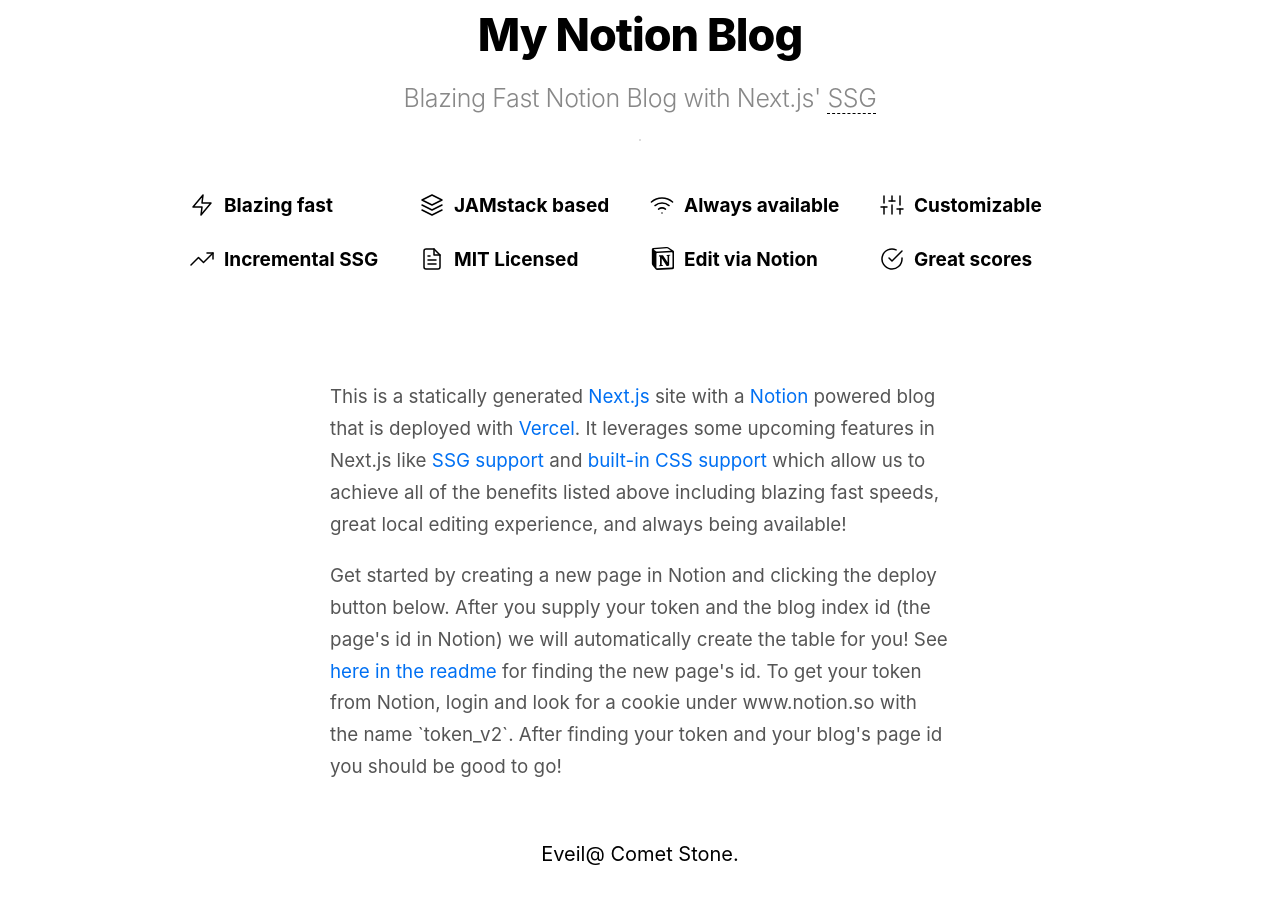
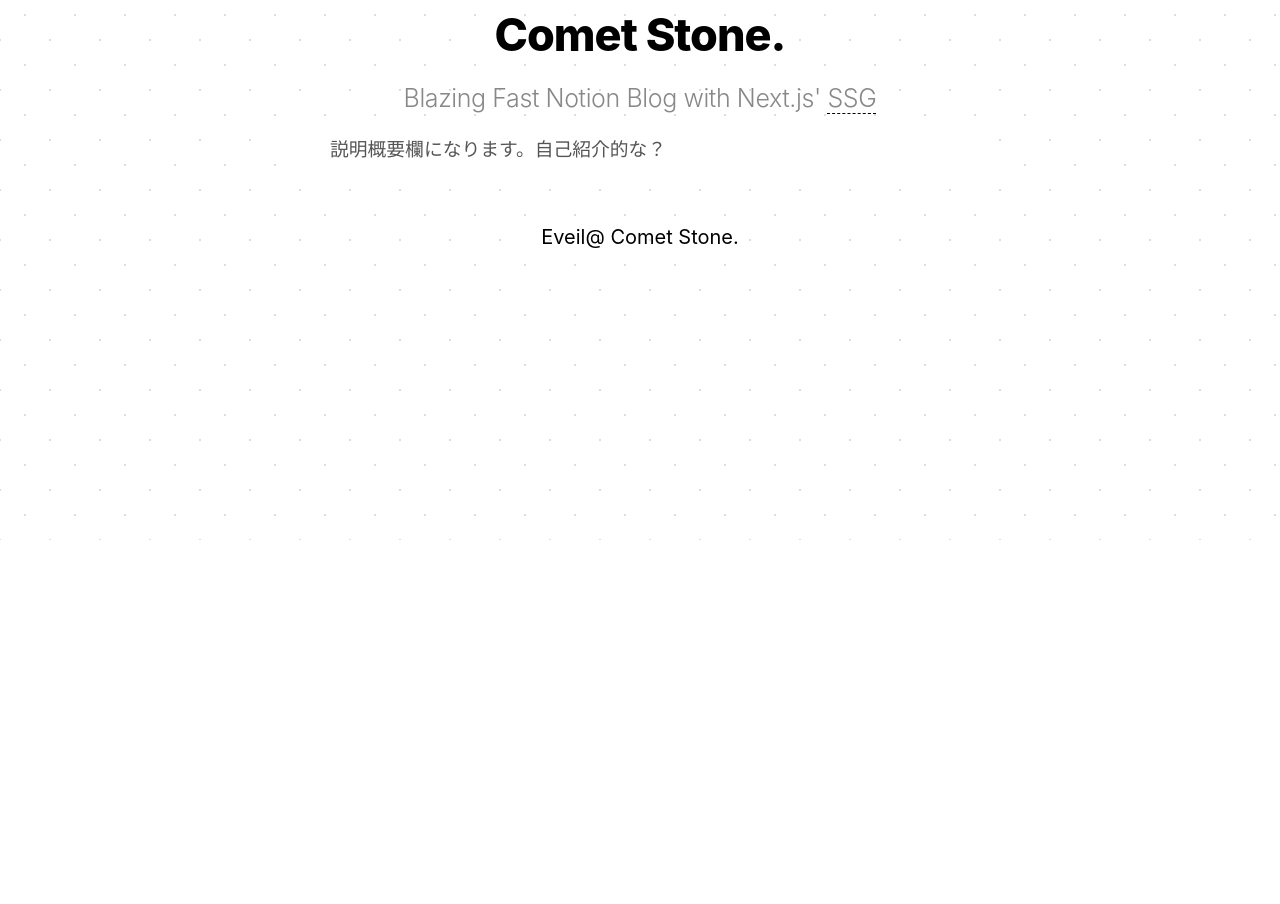
Before and after one commit to Nshiman/Notion-Blog, a Next.js app: page / in a window 1280 px wide. Shown: the part 260-1164 px from the top of the page. After the commit the page ends 800 px from the top, so only its background shows below. Built offline with nearby package versions, Linux system fonts and the light colour scheme.

Commit message:
develop 20210120

```diff
--- a/src/pages/blog/index.tsx
+++ b/src/pages/blog/index.tsx
@@ -63,7 +63,7 @@
         </div>
       )}
       <div className={`${sharedStyles.layout} ${blogStyles.blogIndex}`}>
-        <h1>My Notion Blog</h1>
+        <h1>Blog</h1>
         {posts.length === 0 && (
           <p className={blogStyles.noPosts}>There are no posts yet</p>
         )}
--- a/src/pages/index.tsx
+++ b/src/pages/index.tsx
@@ -15,7 +15,7 @@
         width="250"
         alt="Vercel + Notion"
       />
-      <h1>My Notion Blog</h1>
+      <h1>Comet Stone.</h1>
       <h2>
         Blazing Fast Notion Blog with Next.js'{' '}
         <ExtLink
@@ -27,39 +27,9 @@
         </ExtLink>
       </h2>
 
-      <Features />
-
       <div className="explanation">
         <p>
-          This is a statically generated{' '}
-          <ExtLink href="https://nextjs.org">Next.js</ExtLink> site with a{' '}
-          <ExtLink href="https://notion.so">Notion</ExtLink> powered blog that
-          is deployed with <ExtLink href="https://vercel.com">Vercel</ExtLink>.
-          It leverages some upcoming features in Next.js like{' '}
-          <ExtLink href="https://github.com/vercel/next.js/issues/9524">
-            SSG support
-          </ExtLink>{' '}
-          and{' '}
-          <ExtLink href="https://github.com/vercel/next.js/issues/8626">
-            built-in CSS support
-          </ExtLink>{' '}
-          which allow us to achieve all of the benefits listed above including
-          blazing fast speeds, great local editing experience, and always being
-          available!
-        </p>
-
-        <p>
-          Get started by creating a new page in Notion and clicking the deploy
-          button below. After you supply your token and the blog index id (the
-          page's id in Notion) we will automatically create the table for you!
-          See{' '}
-          <ExtLink href="https://github.com/ijjk/notion-blog#getting-blog-index-and-token">
-            here in the readme
-          </ExtLink>{' '}
-          for finding the new page's id. To get your token from Notion, login
-          and look for a cookie under www.notion.so with the name `token_v2`.
-          After finding your token and your blog's page id you should be good to
-          go!
+          説明概要欄になります。自己紹介的な？
         </p>
       </div>
     </div>
```
Also changed, not shown: src/pages/contact.tsx (+3 -18 lines).
